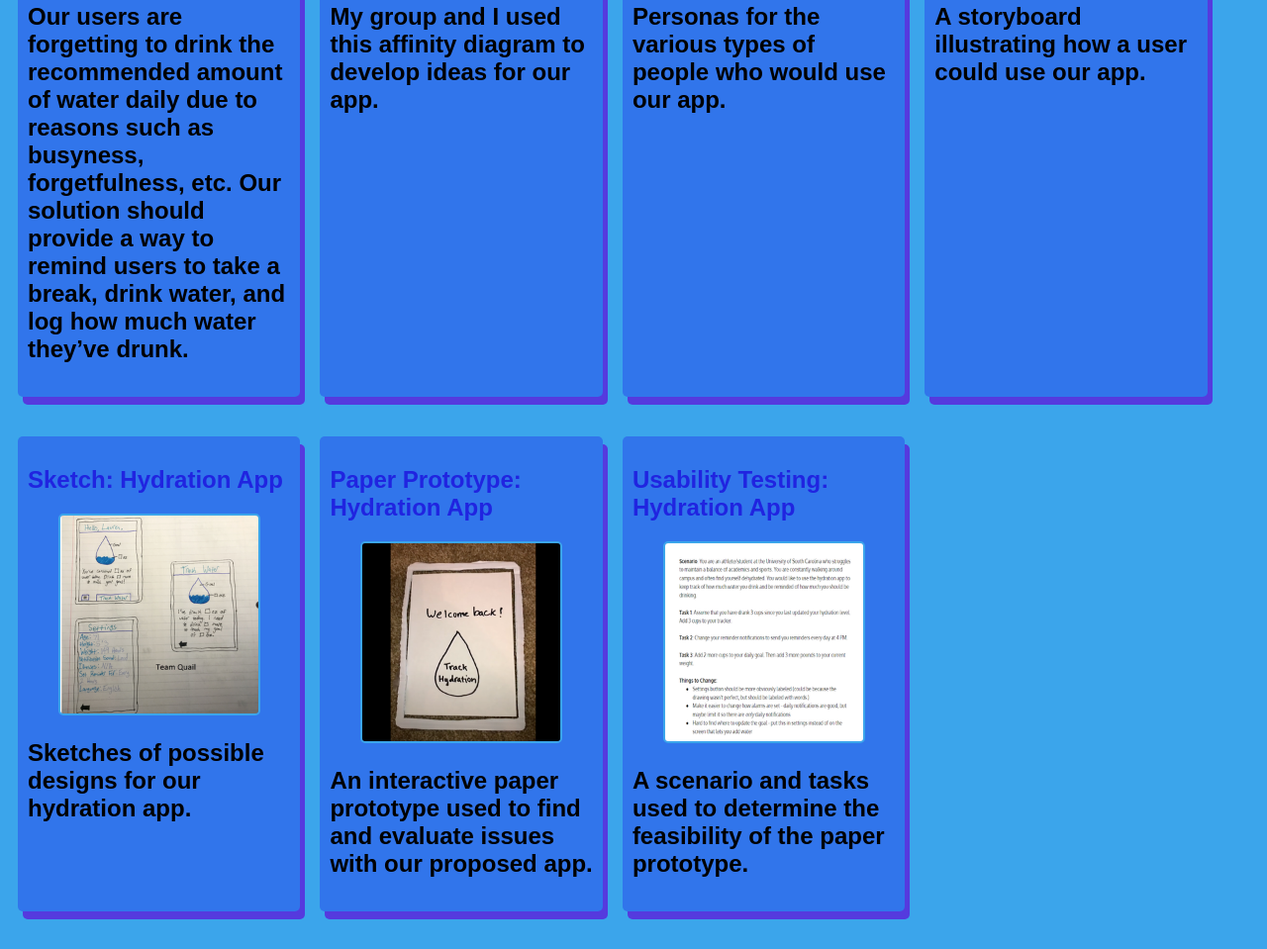
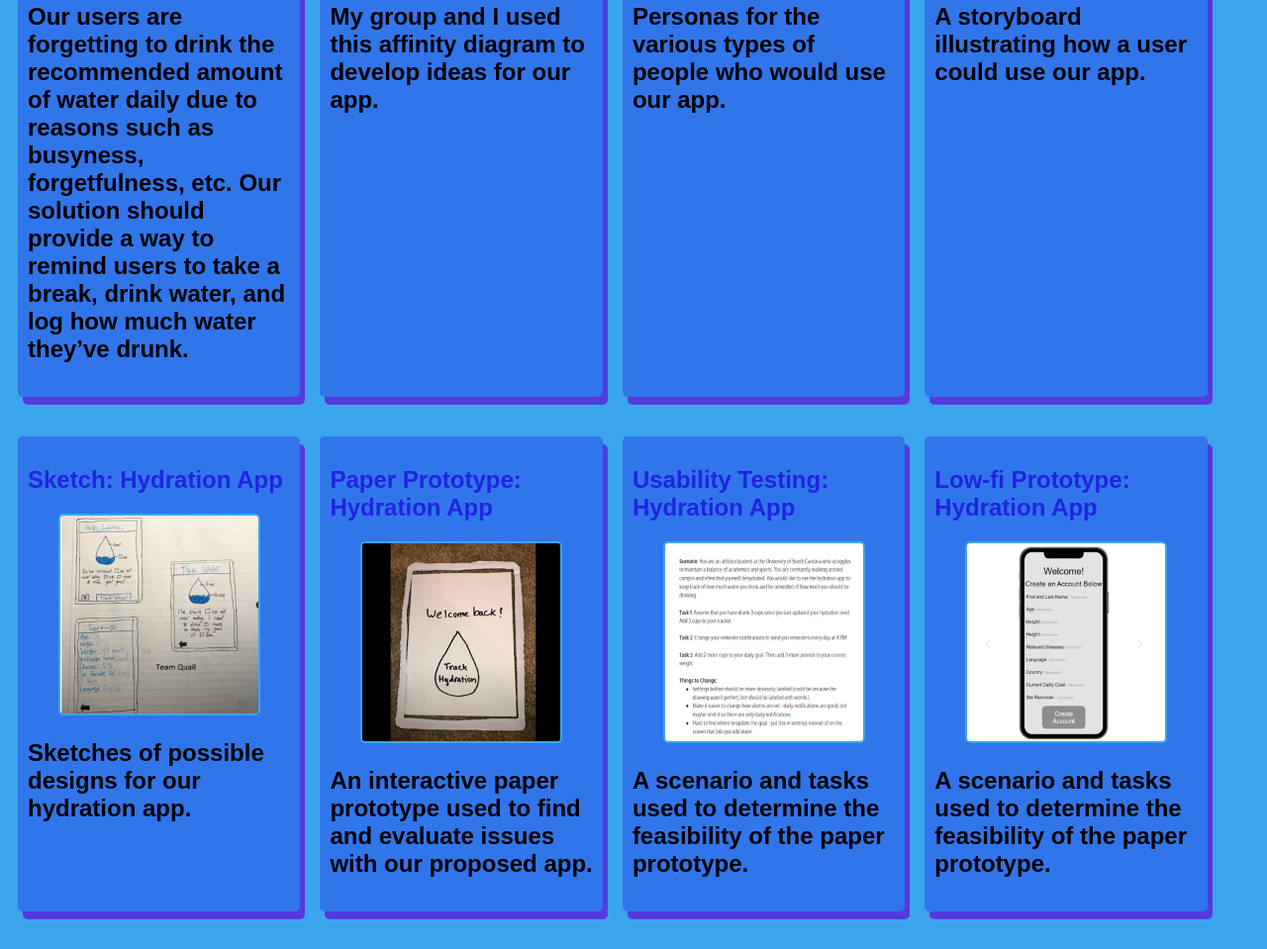
Before and after one commit to ConnerEdwards2002/ConnerEdwards2002.github.io, a plain HTML site: page index.html in a window 1280 px wide. Shown: the part 421-1380 px from the top of the page at 99% size. Drawn offline with Linux system fonts and the light colour scheme.

Commit message:
Add files via upload

```diff
--- a/index.html
+++ b/index.html
@@ -70,6 +70,15 @@
                         A scenario and tasks used to determine the feasibility of the paper prototype.
                     </p>
                 </section>
+
+            <!-- Low-fi Prototype Assignment-->
+            <section class="assignment">
+                <a href="files/low-fi prototype/index.html"><h2>Low-fi Prototype: Hydration App<h2></a>
+                <a href="files/low-fi prototype/index.html"><img src="images/low-fi prototype.png"></a>
+                    <p>
+                        A scenario and tasks used to determine the feasibility of the paper prototype.
+                    </p>
+                </section>
         </div>
     </body>
 </html>
```
